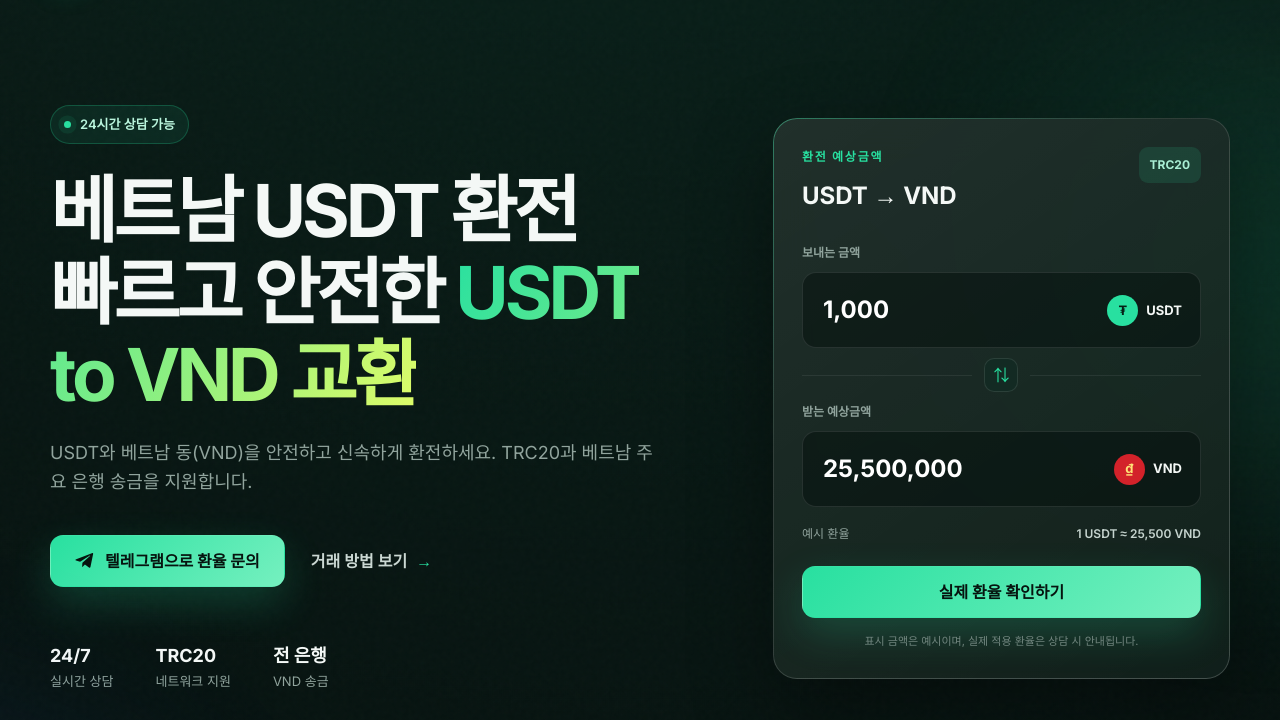
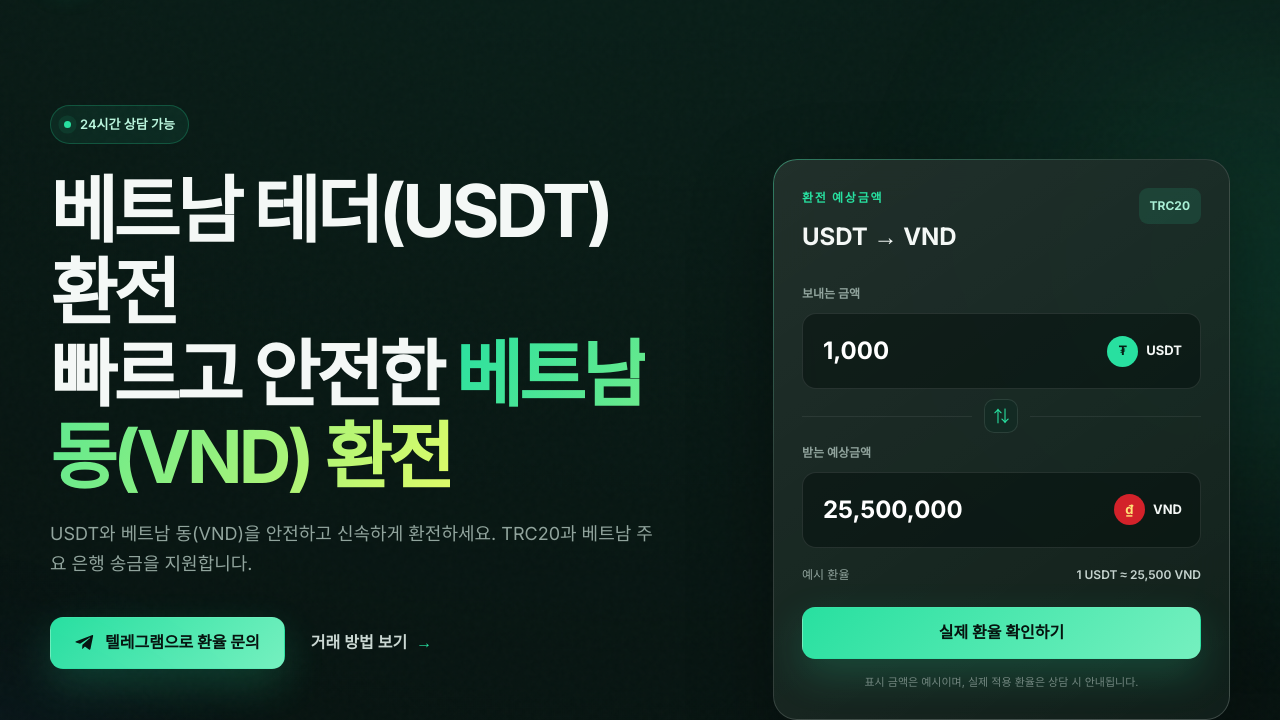
Before and after one commit to jkh002300-sudo/usdt-vnd, a plain HTML site: page index.html in a window 1280 px wide. Shown: the part 77-797 px from the top of the page. Drawn offline with Linux system fonts and the light colour scheme.

Commit message:
Update index.html

```diff
--- a/index.html
+++ b/index.html
@@ -48,9 +48,9 @@
           24시간 상담 가능
         </div>
 
- <h1>
-  베트남 USDT 환전<br>
-  빠르고 안전한 <span>USDT to VND 교환</span>
+<h1>
+  베트남 테더(USDT) 환전<br>
+  빠르고 안전한 <span>베트남동(VND) 환전</span>
 </h1>
 
         <p class="hero-description">
```
